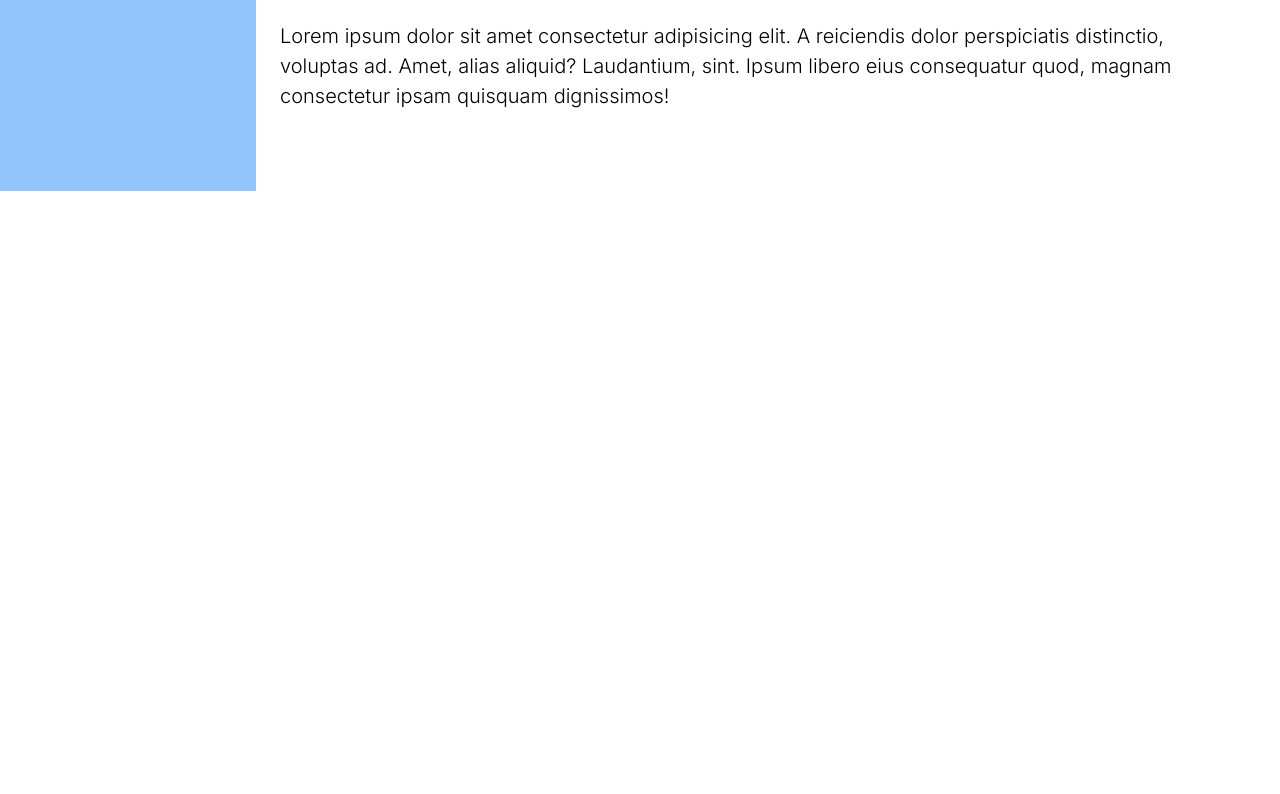
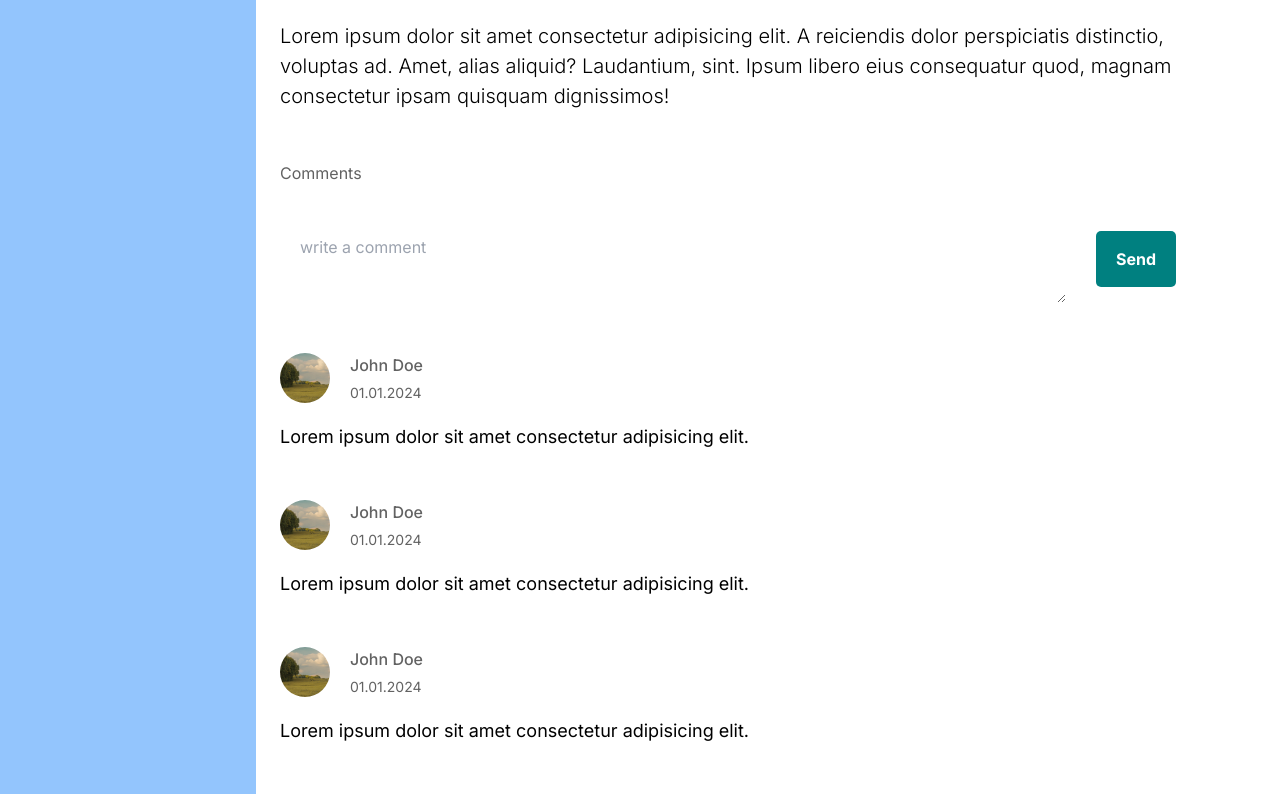
Before and after one commit to meifruit/myblog, a Next.js app: page /login in a window 1280 px wide. Shown: the part 665-1459 px from the top of the page. Before the commit the page ends 856 px from the top, so only its background shows below. Built offline with nearby package versions, Linux system fonts and the light colour scheme.

Commit message:
add comments

```diff
--- a/src/app/[slug]/page.jsx
+++ b/src/app/[slug]/page.jsx
@@ -1,5 +1,6 @@
 import Image from "next/image";
 import style from "./singlepage.module.css";
+import Comments from "../../components/comments/Comments";
 const SinglePage = () => {
   return (
     <div className={style.container}>
@@ -44,6 +45,9 @@ const SinglePage = () => {
               magnam consectetur ipsam quisquam dignissimos!
             </p>
           </div>
+          <div className={style.comment}>
+            <Comments />
+          </div>
         </div>
       </div>
     </div>
--- /dev/null
+++ b/src/components/comments/Comments.jsx
@@ -0,0 +1,77 @@
+import Link from "next/link";
+import style from "./comments.module.css";
+import Image from "next/image";
+const Comments = () => {
+  const status = "authenticated";
+  return (
+    <div className={style.container}>
+      <h1 className={style.title}>Comments</h1>
+      {status === "authenticated" ? (
+        <div className={style.write}>
+          <textarea placeholder="write a comment" className={style.input} />
+          <button className={style.button}>Send</button>
+        </div>
+      ) : (
+        <Link href="/login">Login to write a comment</Link>
+      )}
+      <div className={style.comments}>
+        <div className={style.comment}>
+          <div className={style.user}>
+            <Image
+              src="/photo.jpeg"
+              alt=""
+              width={50}
+              height={50}
+              className={style.image}
+            />
+            <div className={style.userInfo}>
+              <span className={style.username}>John Doe</span>
+              <span className={style.date}>01.01.2024</span>
+            </div>
+          </div>
+          <p className={style.desc}>
+            Lorem ipsum dolor sit amet consectetur adipisicing elit.
+          </p>
+        </div>
+        <div className={style.comment}>
+          <div className={style.user}>
+            <Image
+              src="/photo.jpeg"
+              alt=""
+              width={50}
+              height={50}
+              className={style.image}
+            />
+            <div className={style.userInfo}>
+              <span className={style.username}>John Doe</span>
+              <span className={style.date}>01.01.2024</span>
+            </div>
+          </div>
+          <p className={style.desc}>
+            Lorem ipsum dolor sit amet consectetur adipisicing elit.
+          </p>
+        </div>
+        <div className={style.comment}>
+          <div className={style.user}>
+            <Image
+              src="/photo.jpeg"
+              alt=""
+              width={50}
+              height={50}
+              className={style.image}
+            />
+            <div className={style.userInfo}>
+              <span className={style.username}>John Doe</span>
+              <span className={style.date}>01.01.2024</span>
+            </div>
+          </div>
+          <p className={style.desc}>
+            Lorem ipsum dolor sit amet consectetur adipisicing elit.
+          </p>
+        </div>
+      </div>
+    </div>
+  );
+};
+
+export default Comments;
--- /dev/null
+++ b/src/components/comments/comments.module.css
@@ -0,0 +1,69 @@
+.container {
+  margin-top: 50px;
+}
+.title {
+  color: var(--softTextColor);
+  margin-bottom: 30px;
+}
+
+.write {
+  display: flex;
+  align-items: center;
+  justify-content: space-between;
+  gap: 30px;
+}
+
+.input {
+  padding: 20px;
+  width: 100%;
+}
+
+.button {
+  padding: 16px 20px;
+  background-color: teal;
+  color: white;
+  font-weight: bold;
+  bottom: none;
+  border-radius: 5px;
+  cursor: pointer;
+}
+
+.comments {
+  margin-top: 50px;
+}
+
+.comment {
+  margin-bottom: 50px;
+}
+.user {
+  display: flex;
+  align-items: center;
+  gap: 20px;
+  margin-bottom: 20px;
+}
+
+.image {
+  height: 50px;
+  width: 50px;
+  border-radius: 50%;
+  object-fit: cover;
+}
+
+.userInfo {
+  display: flex;
+  flex-direction: column;
+  gap: 5px;
+  color: var(--softTextColor);
+}
+
+.username {
+  font-weight: 500;
+}
+
+.date {
+  font-size: 14px;
+}
+
+.desc {
+  font-size: 18px;
+}
```
